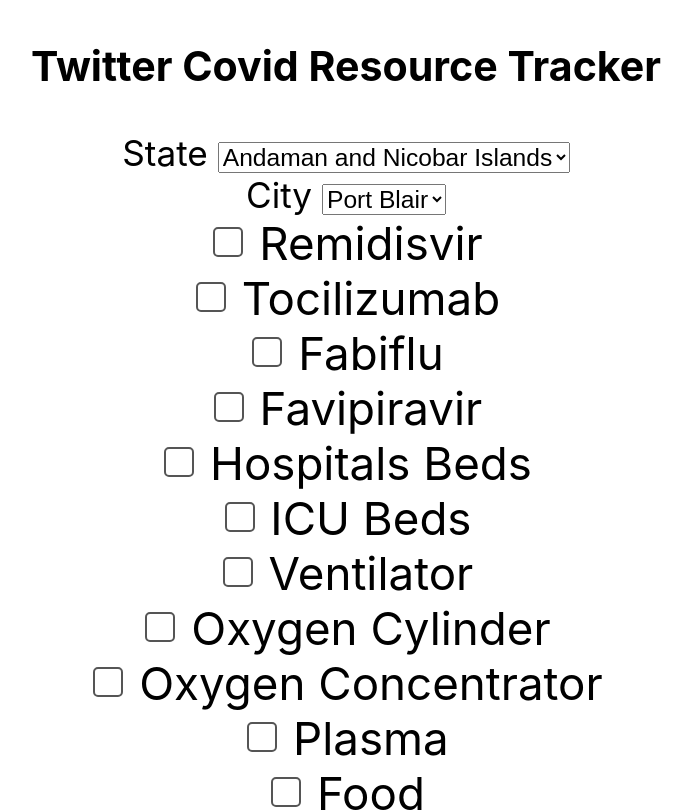
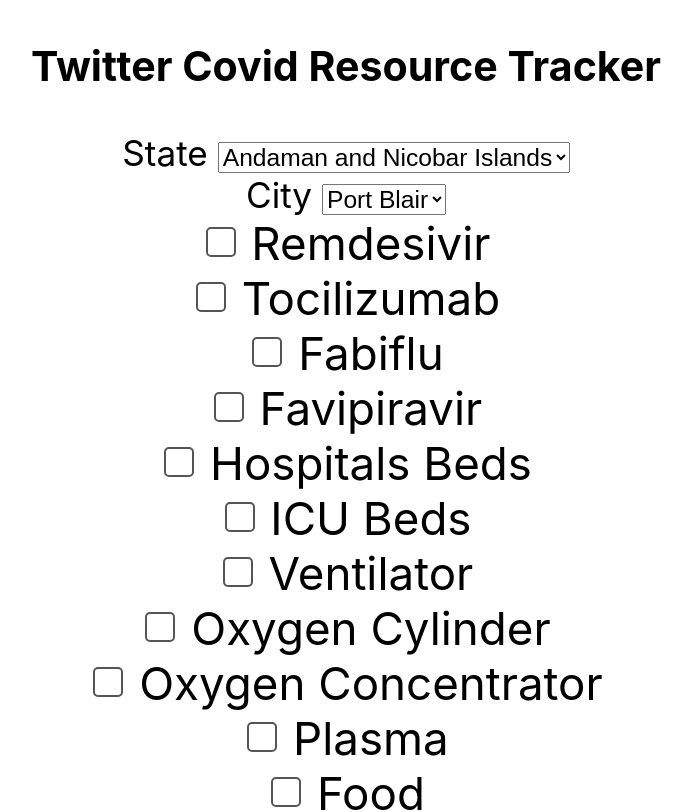
Before and after one commit to divyamangra/resource-tracker, a React (Create React App) app: page / in a window 1280 px wide. Shown: the top 812 px of the page, without its empty margins (294-986 px from the left). Built offline with nearby package versions, Linux system fonts and the light colour scheme.

Commit message:
Correction

```diff
--- a/src/App.js
+++ b/src/App.js
@@ -75,7 +75,7 @@
       </div>
       <div className="Medics">
         <div>
-          <input type="checkbox" name="Remidisvir" /> Remidisvir
+          <input type="checkbox" name="Remdesivir" /> Remdesivir
         </div>
         <div>
           <input type="checkbox" name="Tocilizumab" /> Tocilizumab
```
